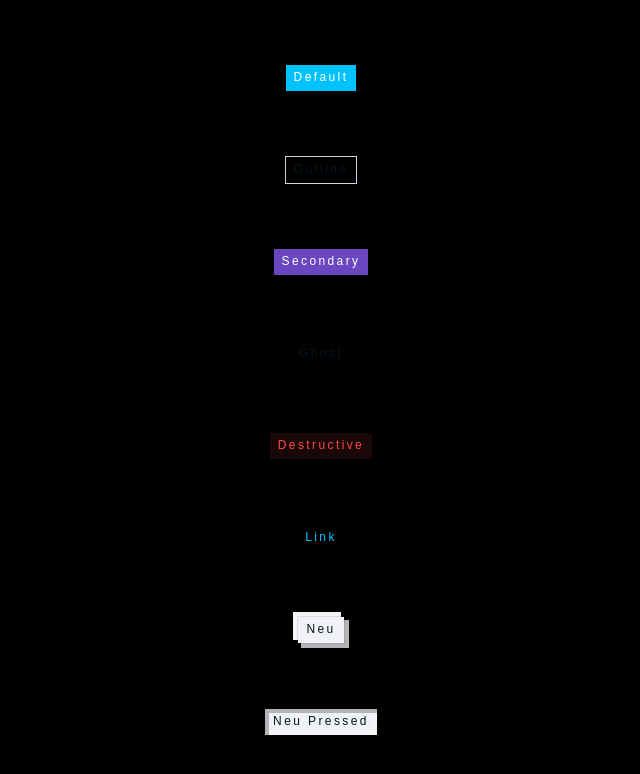
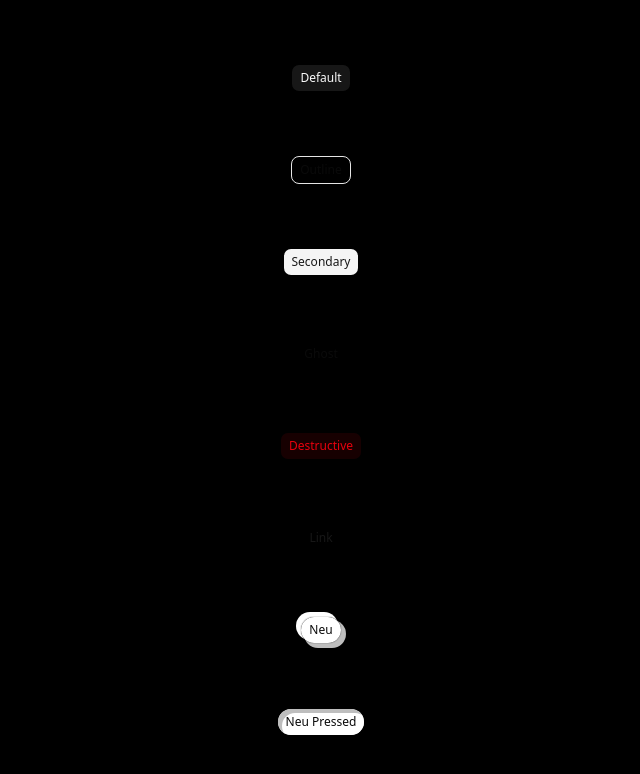
Before and after one commit to arrifat346afs/game-ui, a React (Vite) app: page / in a window 1280 px wide. Shown: the top 774 px of the page, without its empty margins (319-959 px from the left). Built offline with nearby package versions, Linux system fonts and the light colour scheme.

Commit message:
chore(css-variables): update CSS variables with system fonts, oklch colors, and updated radius

```diff
--- a/src/index.css
+++ b/src/index.css
@@ -7,7 +7,7 @@
 
 @theme inline {
   --font-heading: var(--font-sans);
-  --font-sans: "Orbitron", sans-serif;
+  --font-sans: ui-sans-serif, system-ui, -apple-system, BlinkMacSystemFont, 'Segoe UI', Roboto, 'Helvetica Neue', Arial, 'Noto Sans', sans-serif, 'Apple Color Emoji', 'Segoe UI Emoji', 'Segoe UI Symbol', 'Noto Color Emoji';
   --color-sidebar-ring: var(--sidebar-ring);
   --color-sidebar-border: var(--sidebar-border);
   --color-sidebar-accent-foreground: var(--sidebar-accent-foreground);
@@ -46,9 +46,9 @@
   --radius-2xl: calc(var(--radius) * 1.8);
   --radius-3xl: calc(var(--radius) * 2.2);
   --radius-4xl: calc(var(--radius) * 2.6);
-  --font-mono: "JetBrains Mono", monospace;
-  --font-serif: Georgia, serif;
-  --radius: 0rem;
+  --font-mono: ui-monospace, SFMono-Regular, Menlo, Monaco, Consolas, "Liberation Mono", "Courier New", monospace;
+  --font-serif: ui-serif, Georgia, Cambria, "Times New Roman", Times, serif;
+  --radius: 0.625rem;
   --tracking-tighter: calc(var(--tracking-normal) - 0.05em);
   --tracking-tight: calc(var(--tracking-normal) - 0.025em);
   --tracking-wide: calc(var(--tracking-normal) + 0.025em);
@@ -76,130 +76,115 @@
 
 :root {
   --neu-bg: var(--background);
-  --background: oklch(0.9605 0.0046 258.3248);
-  --foreground: oklch(0.1876 0.0319 239.8937);
+  --background: oklch(1 0 0);
+  --foreground: oklch(0.1450 0 0);
   --card: oklch(1 0 0);
-  --card-foreground: oklch(0.1876 0.0319 239.8937);
+  --card-foreground: oklch(0.1450 0 0);
   --popover: oklch(1 0 0);
-  --popover-foreground: oklch(0.1876 0.0319 239.8937);
-  --primary: oklch(0.7623 0.1519 229.9901);
-  --primary-foreground: oklch(1 0 0);
-  --secondary: oklch(0.5033 0.1829 292.4203);
-  --secondary-foreground: oklch(1 0 0);
-  --muted: oklch(0.9288 0.0126 255.5078);
-  --muted-foreground: oklch(0.4474 0.0343 261.3244);
-  --accent: oklch(0.8818 0.1499 200.0786);
-  --accent-foreground: oklch(0.1876 0.0319 239.8937);
-  --destructive: oklch(0.6708 0.2165 25.1926);
-  --border: oklch(0.8687 0.0187 250.6095);
-  --input: oklch(1 0 0);
-  --ring: oklch(0.7623 0.1519 229.9901);
-  --chart-1: oklch(0.7623 0.1519 229.9901);
-  --chart-2: oklch(0.5033 0.1829 292.4203);
-  --chart-3: oklch(0.8818 0.1499 200.0786);
-  --chart-4: oklch(0.6708 0.2165 25.1926);
-  --chart-5: oklch(0.7457 0.0304 254.7208);
-  --radius: 0rem;
-  --sidebar: oklch(0.9842 0.0034 247.8575);
-  --sidebar-foreground: oklch(0.2795 0.0368 260.031);
-  --sidebar-primary: oklch(0.7623 0.1519 229.9901);
-  --sidebar-primary-foreground: oklch(1 0 0);
-  --sidebar-accent: oklch(0.9288 0.0126 255.5078);
-  --sidebar-accent-foreground: oklch(0.2795 0.0368 260.031);
-  --sidebar-border: oklch(0.9288 0.0126 255.5078);
-  --sidebar-ring: oklch(0.7623 0.1519 229.9901);
+  --popover-foreground: oklch(0.1450 0 0);
+  --primary: oklch(0.2050 0 0);
+  --primary-foreground: oklch(0.9850 0 0);
+  --secondary: oklch(0.9700 0 0);
+  --secondary-foreground: oklch(0.2050 0 0);
+  --muted: oklch(0.9700 0 0);
+  --muted-foreground: oklch(0.5560 0 0);
+  --accent: oklch(0.9700 0 0);
+  --accent-foreground: oklch(0.2050 0 0);
+  --destructive: oklch(0.5770 0.2450 27.3250);
+  --border: oklch(0.9220 0 0);
+  --input: oklch(0.9220 0 0);
+  --ring: oklch(0.7080 0 0);
+  --chart-1: oklch(0.8100 0.1000 252);
+  --chart-2: oklch(0.6200 0.1900 260);
+  --chart-3: oklch(0.5500 0.2200 263);
+  --chart-4: oklch(0.4900 0.2200 264);
+  --chart-5: oklch(0.4200 0.1800 266);
+  --radius: 0.625rem;
+  --sidebar: oklch(0.9850 0 0);
+  --sidebar-foreground: oklch(0.1450 0 0);
+  --sidebar-primary: oklch(0.2050 0 0);
+  --sidebar-primary-foreground: oklch(0.9850 0 0);
+  --sidebar-accent: oklch(0.9700 0 0);
+  --sidebar-accent-foreground: oklch(0.2050 0 0);
+  --sidebar-border: oklch(0.9220 0 0);
+  --sidebar-ring: oklch(0.7080 0 0);
   --destructive-foreground: oklch(1 0 0);
-  --font-sans: "Orbitron", sans-serif;
-  --font-serif: Georgia, serif;
-  --font-mono: "JetBrains Mono", monospace;
-  --shadow-color: #000000;
+  --font-sans: ui-sans-serif, system-ui, -apple-system, BlinkMacSystemFont, 'Segoe UI', Roboto, 'Helvetica Neue', Arial, 'Noto Sans', sans-serif, 'Apple Color Emoji', 'Segoe UI Emoji', 'Segoe UI Symbol', 'Noto Color Emoji';
+  --font-serif: ui-serif, Georgia, Cambria, "Times New Roman", Times, serif;
+  --font-mono: ui-monospace, SFMono-Regular, Menlo, Monaco, Consolas, "Liberation Mono", "Courier New", monospace;
+  --shadow-color: oklch(0 0 0);
   --shadow-opacity: 0.1;
-  --shadow-blur: 10px;
-  --shadow-spread: 2px;
-  --shadow-offset-x: 0px;
-  --shadow-offset-y: 4px;
-  --letter-spacing: 0.1em;
+  --shadow-blur: 3px;
+  --shadow-spread: 0px;
+  --shadow-offset-x: 0;
+  --shadow-offset-y: 1px;
+  --letter-spacing: 0em;
   --spacing: 0.25rem;
-  --shadow-2xs: 0px 4px 10px 2px hsl(0 0% 0% / 0.05);
-  --shadow-xs: 0px 4px 10px 2px hsl(0 0% 0% / 0.05);
-  --shadow-sm:
-    0px 4px 10px 2px hsl(0 0% 0% / 0.1), 0px 1px 2px 1px hsl(0 0% 0% / 0.1);
-  --shadow:
-    0px 4px 10px 2px hsl(0 0% 0% / 0.1), 0px 1px 2px 1px hsl(0 0% 0% / 0.1);
-  --shadow-md:
-    0px 4px 10px 2px hsl(0 0% 0% / 0.1), 0px 2px 4px 1px hsl(0 0% 0% / 0.1);
-  --shadow-lg:
-    0px 4px 10px 2px hsl(0 0% 0% / 0.1), 0px 4px 6px 1px hsl(0 0% 0% / 0.1);
-  --shadow-xl:
-    0px 4px 10px 2px hsl(0 0% 0% / 0.1), 0px 8px 10px 1px hsl(0 0% 0% / 0.1);
-  --shadow-2xl: 0px 4px 10px 2px hsl(0 0% 0% / 0.25);
-  --tracking-normal: 0.15em;
+  --shadow-2xs: 0 1px 3px 0px hsl(0 0% 0% / 0.05);
+  --shadow-xs: 0 1px 3px 0px hsl(0 0% 0% / 0.05);
+  --shadow-sm: 0 1px 3px 0px hsl(0 0% 0% / 0.10), 0 1px 2px -1px hsl(0 0% 0% / 0.10);
+  --shadow: 0 1px 3px 0px hsl(0 0% 0% / 0.10), 0 1px 2px -1px hsl(0 0% 0% / 0.10);
+  --shadow-md: 0 1px 3px 0px hsl(0 0% 0% / 0.10), 0 2px 4px -1px hsl(0 0% 0% / 0.10);
+  --shadow-lg: 0 1px 3px 0px hsl(0 0% 0% / 0.10), 0 4px 6px -1px hsl(0 0% 0% / 0.10);
+  --shadow-xl: 0 1px 3px 0px hsl(0 0% 0% / 0.10), 0 8px 10px -1px hsl(0 0% 0% / 0.10);
+  --shadow-2xl: 0 1px 3px 0px hsl(0 0% 0% / 0.25);
+  --tracking-normal: 0em;
 }
 
 .dark {
   --neu-bg: var(--background);
-  --background: oklch(0.1271 0.0088 253.6551);
-  --foreground: oklch(0.9581 0.0243 226.4696);
-  --card: oklch(0.1786 0.0181 248.8742);
-  --card-foreground: oklch(0.9581 0.0243 226.4696);
-  --popover: oklch(0.1786 0.0181 248.8742);
-  --popover-foreground: oklch(0.9581 0.0243 226.4696);
-  --primary: oklch(0.8818 0.1499 200.0786);
-  --primary-foreground: oklch(0.1271 0.0088 253.6551);
-  --secondary: oklch(0.4533 0.1988 312.9559);
-  --secondary-foreground: oklch(1 0 0);
-  --muted: oklch(0.2385 0.0264 248.9871);
-  --muted-foreground: oklch(0.6738 0.0274 240.86);
-  --accent: oklch(0.8818 0.1499 200.0786);
-  --accent-foreground: oklch(0.1271 0.0088 253.6551);
-  --destructive: oklch(0.6453 0.2404 27.3106);
-  --border: oklch(0.3318 0.0471 232.3609);
-  --input: oklch(0.1786 0.0181 248.8742);
-  --ring: oklch(0.8818 0.1499 200.0786);
-  --chart-1: oklch(0.8818 0.1499 200.0786);
-  --chart-2: oklch(0.5693 0.1732 315.5215);
-  --chart-3: oklch(0.8043 0.1459 219.5151);
-  --chart-4: oklch(0.6453 0.2404 27.3106);
-  --chart-5: oklch(0.4474 0.0343 261.3244);
-  --sidebar: oklch(0.1271 0.0088 253.6551);
-  --sidebar-foreground: oklch(0.9581 0.0243 226.4696);
-  --sidebar-primary: oklch(0.8818 0.1499 200.0786);
-  --sidebar-primary-foreground: oklch(0.1271 0.0088 253.6551);
-  --sidebar-accent: oklch(0.3318 0.0471 232.3609);
-  --sidebar-accent-foreground: oklch(0.9581 0.0243 226.4696);
-  --sidebar-border: oklch(0.3318 0.0471 232.3609);
-  --sidebar-ring: oklch(0.8818 0.1499 200.0786);
-  --destructive-foreground: oklch(1 0 0);
-  --radius: 0rem;
-  --font-sans: "Orbitron", sans-serif;
-  --font-serif: Georgia, serif;
-  --font-mono: "JetBrains Mono", monospace;
-  --shadow-color: #00f5ff;
-  --shadow-opacity: 0.4;
-  --shadow-blur: 15px;
-  --shadow-spread: 1px;
-  --shadow-offset-x: 0px;
-  --shadow-offset-y: 0px;
-  --letter-spacing: 0.15em;
+  --background: oklch(0.1450 0 0);
+  --foreground: oklch(0.9850 0 0);
+  --card: oklch(0.2050 0 0);
+  --card-foreground: oklch(0.9850 0 0);
+  --popover: oklch(0.2690 0 0);
+  --popover-foreground: oklch(0.9850 0 0);
+  --primary: oklch(0.9220 0 0);
+  --primary-foreground: oklch(0.2050 0 0);
+  --secondary: oklch(0.2690 0 0);
+  --secondary-foreground: oklch(0.9850 0 0);
+  --muted: oklch(0.2690 0 0);
+  --muted-foreground: oklch(0.7080 0 0);
+  --accent: oklch(0.3710 0 0);
+  --accent-foreground: oklch(0.9850 0 0);
+  --destructive: oklch(0.7040 0.1910 22.2160);
+  --border: oklch(0.2750 0 0);
+  --input: oklch(0.3250 0 0);
+  --ring: oklch(0.5560 0 0);
+  --chart-1: oklch(0.8100 0.1000 252);
+  --chart-2: oklch(0.6200 0.1900 260);
+  --chart-3: oklch(0.5500 0.2200 263);
+  --chart-4: oklch(0.4900 0.2200 264);
+  --chart-5: oklch(0.4200 0.1800 266);
+  --sidebar: oklch(0.2050 0 0);
+  --sidebar-foreground: oklch(0.9850 0 0);
+  --sidebar-primary: oklch(0.4880 0.2430 264.3760);
+  --sidebar-primary-foreground: oklch(0.9850 0 0);
+  --sidebar-accent: oklch(0.2690 0 0);
+  --sidebar-accent-foreground: oklch(0.9850 0 0);
+  --sidebar-border: oklch(0.2750 0 0);
+  --sidebar-ring: oklch(0.4390 0 0);
+  --destructive-foreground: oklch(0.9850 0 0);
+  --radius: 0.625rem;
+  --font-sans: ui-sans-serif, system-ui, -apple-system, BlinkMacSystemFont, 'Segoe UI', Roboto, 'Helvetica Neue', Arial, 'Noto Sans', sans-serif, 'Apple Color Emoji', 'Segoe UI Emoji', 'Segoe UI Symbol', 'Noto Color Emoji';
+  --font-serif: ui-serif, Georgia, Cambria, "Times New Roman", Times, serif;
+  --font-mono: ui-monospace, SFMono-Regular, Menlo, Monaco, Consolas, "Liberation Mono", "Courier New", monospace;
+  --shadow-color: oklch(0 0 0);
+  --shadow-opacity: 0.1;
+  --shadow-blur: 3px;
+  --shadow-spread: 0px;
+  --shadow-offset-x: 0;
+  --shadow-offset-y: 1px;
+  --letter-spacing: 0em;
   --spacing: 0.25rem;
-  --shadow-2xs: 0px 0px 15px 1px hsl(182.3529 100% 50% / 0.2);
-  --shadow-xs: 0px 0px 15px 1px hsl(182.3529 100% 50% / 0.2);
-  --shadow-sm:
-    0px 0px 15px 1px hsl(182.3529 100% 50% / 0.4),
-    0px 1px 2px 0px hsl(182.3529 100% 50% / 0.4);
-  --shadow:
-    0px 0px 15px 1px hsl(182.3529 100% 50% / 0.4),
-    0px 1px 2px 0px hsl(182.3529 100% 50% / 0.4);
-  --shadow-md:
-    0px 0px 15px 1px hsl(182.3529 100% 50% / 0.4),
-    0px 2px 4px 0px hsl(182.3529 100% 50% / 0.4);
-  --shadow-lg:
-    0px 0px 15px 1px hsl(182.3529 100% 50% / 0.4),
-    0px 4px 6px 0px hsl(182.3529 100% 50% / 0.4);
-  --shadow-xl:
-    0px 0px 15px 1px hsl(182.3529 100% 50% / 0.4),
-    0px 8px 10px 0px hsl(182.3529 100% 50% / 0.4);
-  --shadow-2xl: 0px 0px 15px 1px hsl(182.3529 100% 50% / 1);
+  --shadow-2xs: 0 1px 3px 0px hsl(0 0% 0% / 0.05);
+  --shadow-xs: 0 1px 3px 0px hsl(0 0% 0% / 0.05);
+  --shadow-sm: 0 1px 3px 0px hsl(0 0% 0% / 0.10), 0 1px 2px -1px hsl(0 0% 0% / 0.10);
+  --shadow: 0 1px 3px 0px hsl(0 0% 0% / 0.10), 0 1px 2px -1px hsl(0 0% 0% / 0.10);
+  --shadow-md: 0 1px 3px 0px hsl(0 0% 0% / 0.10), 0 2px 4px -1px hsl(0 0% 0% / 0.10);
+  --shadow-lg: 0 1px 3px 0px hsl(0 0% 0% / 0.10), 0 4px 6px -1px hsl(0 0% 0% / 0.10);
+  --shadow-xl: 0 1px 3px 0px hsl(0 0% 0% / 0.10), 0 8px 10px -1px hsl(0 0% 0% / 0.10);
+  --shadow-2xl: 0 1px 3px 0px hsl(0 0% 0% / 0.25);
 }
 
 /* ── Evil Button variant tokens ───────────────────────────── */
```
